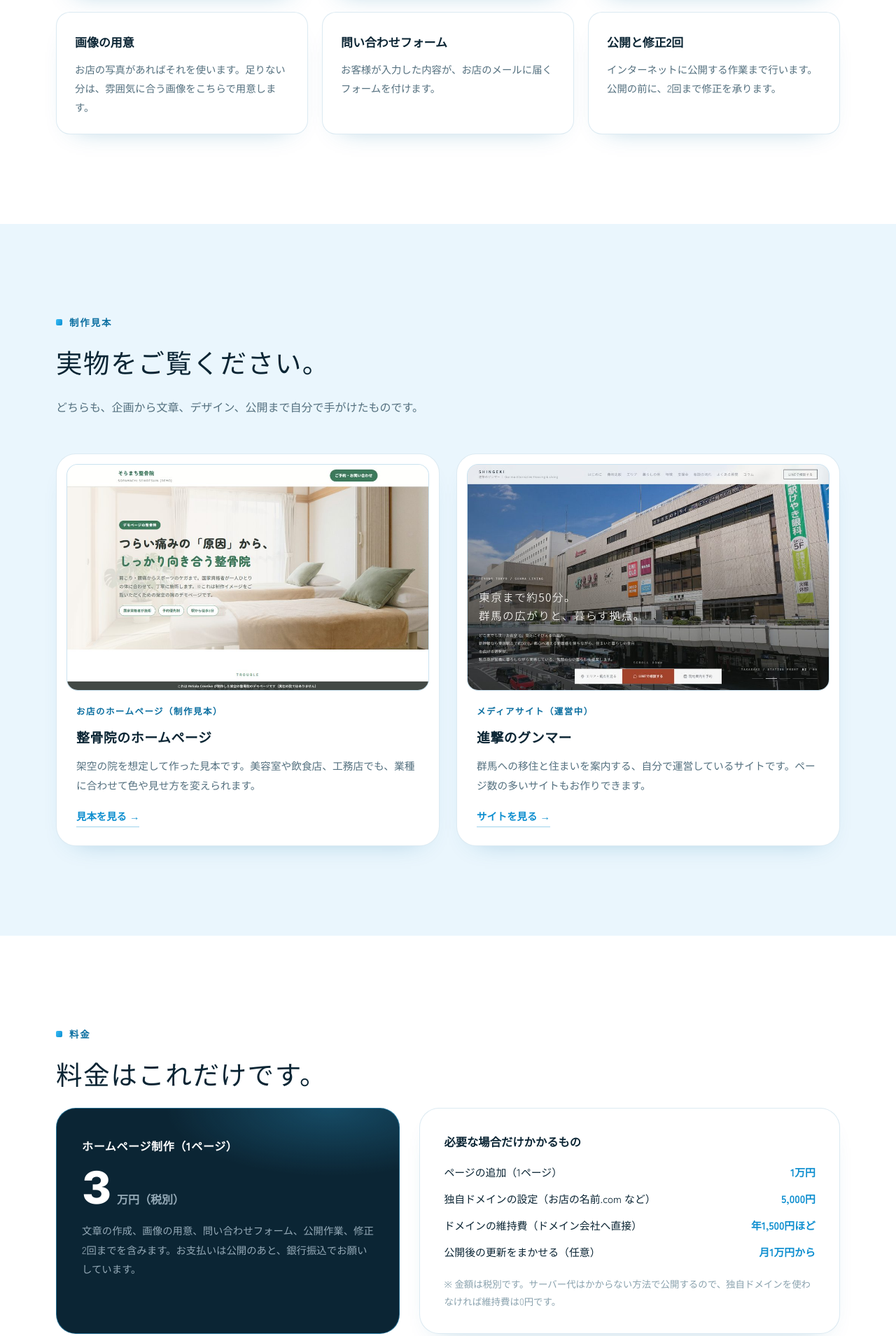
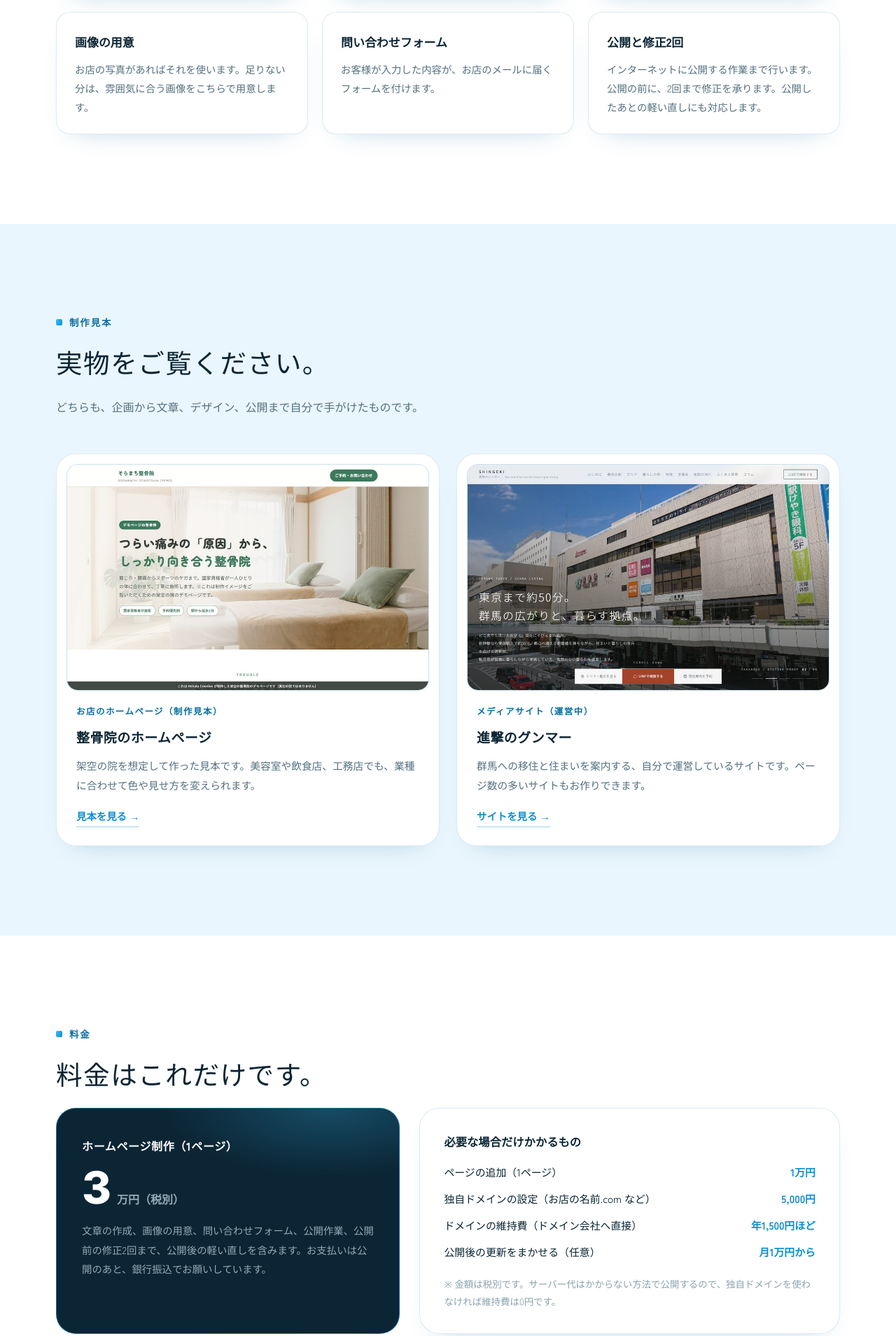
Before and after one commit to yocchandayyo/resola, a plain HTML site: page shop/index.html in a window 1280 px wide. Shown: the part 1826-3735 px from the top of the page at 70% size. Drawn offline with Linux system fonts and the light colour scheme; a web font is replaced by a local one.

Commit message:
お店向けページ: 公開後の軽い直しを明記（Instagramの料金投稿と内容をそろえる）
Co-Authored-By: Claude Fable 5.2 <noreply@anthropic.com>

```diff
--- a/shop/index.html
+++ b/shop/index.html
@@ -165,7 +165,7 @@
         <div class="incl" data-reveal><h3>文章の作成</h3><p>お話を伺った内容から、こちらで文章を書きます。確認して、直したい所を言っていただくだけです。</p></div>
         <div class="incl" data-reveal><h3>画像の用意</h3><p>お店の写真があればそれを使います。足りない分は、雰囲気に合う画像をこちらで用意します。</p></div>
         <div class="incl" data-reveal><h3>問い合わせフォーム</h3><p>お客様が入力した内容が、お店のメールに届くフォームを付けます。</p></div>
-        <div class="incl" data-reveal><h3>公開と修正2回</h3><p>インターネットに公開する作業まで行います。公開の前に、2回まで修正を承ります。</p></div>
+        <div class="incl" data-reveal><h3>公開と修正2回</h3><p>インターネットに公開する作業まで行います。公開の前に、2回まで修正を承ります。公開したあとの軽い直しにも対応します。</p></div>
       </div>
     </div>
   </section>
@@ -208,7 +208,7 @@
         <div class="price-main" data-reveal>
           <p class="price-main__name">ホームページ制作（1ページ）</p>
           <p class="price-main__num">3<span>万円（税別）</span></p>
-          <p class="price-main__desc">文章の作成、画像の用意、問い合わせフォーム、公開作業、修正2回までを含みます。お支払いは公開のあと、銀行振込でお願いしています。</p>
+          <p class="price-main__desc">文章の作成、画像の用意、問い合わせフォーム、公開作業、公開前の修正2回まで、公開後の軽い直しを含みます。お支払いは公開のあと、銀行振込でお願いしています。</p>
         </div>
         <div class="price-sub" data-reveal>
           <h3>必要な場合だけかかるもの</h3>
```
